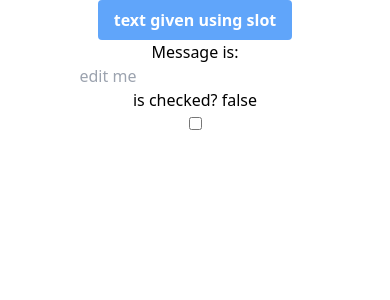
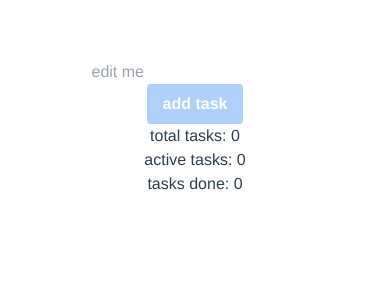
Before and after one commit to Simone404/testkleeks, a Vue app: page / in a window 390 px wide. Shown: the top 300 px of the page. Built offline with nearby package versions, Linux system fonts and the light colour scheme.

Commit message:
missing style, Task persistence, Task filtering, Responsive design

```diff
--- /dev/null
+++ b/src/App copy.vue
@@ -0,0 +1,50 @@
+<template>
+  <BaseButton
+    :disabled="false"
+    :type="'solid'"
+    @click="buttonClick">
+    text given using slot
+  </BaseButton>
+
+
+  <p>Message is: {{ inputText }}</p>
+  <BaseInput v-model:inputValue="inputText" />
+
+
+  <p>is checked? {{ checkboxValue }}</p>
+  <BaseCheckBox v-model:checkBoxValue="checkboxValue"/>
+
+
+</template>
+
+<script lang="ts">
+import BaseButton from './components/BaseButton.vue';
+import BaseInput from './components/BaseInput.vue';
+import BaseCheckBox from './components/BaseCheckBox.vue';
+
+export default {
+  name: 'App',
+  components: {
+    BaseButton,
+    BaseInput,
+    BaseCheckBox,
+  },
+  data() {
+    return {
+      inputText: '',
+      checkboxValue: false,
+      message: '',
+      checked: false,
+    }
+  },
+  methods: {
+    buttonClick(){return null},
+  }
+}
+</script>
+
+<style>
+#app {
+  text-align: center;
+}
+</style>
--- a/src/App.vue
+++ b/src/App.vue
@@ -1,19 +1,43 @@
 <template>
-  <BaseButton
-    :disabled="false"
-    :type="'solid'"
-    @click="buttonClick">
-    text given using slot
-  </BaseButton>
+  <section name="esercizio 3" >
 
+    <div class="taskFrom">
 
-  <p>Message is: {{ inputText }}</p>
-  <BaseInput v-model:inputValue="inputText" />
+      <BaseInput v-model:inputValue="inputText" />
 
+      <BaseButton
+        :disabled="inputText === '' ? true:false"
+        :type="'solid'"
+        @click="addTask">
+        add task
+      </BaseButton>
+    </div>
 
-  <p>is checked? {{ checkboxValue }}</p>
-  <BaseCheckBox v-model:checkBoxValue="checkboxValue"/>
+    <table v-if="tasks">
+      <tr v-for="(task, index) in tasks" :key="task">
+        <td :class="[(checkboxValue[index] ? 'line-through': '')]">{{ task }}</td>
+        <td>
+          <BaseButton
+            :type="'solid'"
+            @click="deleteTask(task)">
+            delete
+          </BaseButton>
+        </td>
+        <td>
+          <p>is completed?</p>
+          <BaseCheckBox
+          v-model:checkBoxValue="checkboxValue[index]"
+          />
+        </td>
+      </tr>
+    </table>
 
+    <div class="counters">
+      <p> total tasks: {{ calculateTotalTasks() }}</p>
+      <p> active tasks: {{ calculateActiveTasks() }}</p>
+      <p> tasks done: {{ calculateDoneTasks() }} </p>
+    </div>
+  </section>
 
 </template>
 
@@ -32,19 +56,44 @@ export default {
   data() {
     return {
       inputText: '',
-      checkboxValue: false,
+      checkboxValue: [],
       message: '',
       checked: false,
+      tasks: [],
     }
   },
   methods: {
-    buttonClick(){return null},
+    addTask(){
+      this.tasks.push(this.inputText);
+      this.inputText = '';
+    },
+    deleteTask(task) {
+      this.tasks = this.tasks.filter((element) => {
+        return element!==task;
+      })
+    },
+    calculateTotalTasks(){
+      return this.tasks.length;
+    },
+    calculateDoneTasks(){
+      return  this.checkboxValue.filter((element) => {
+        return element===true;
+      }).length;
+    },
+    calculateActiveTasks(){
+      return this.calculateTotalTasks() - this.calculateDoneTasks();
+    }
   }
 }
 </script>
 
 <style>
 #app {
+  font-family: Avenir, Helvetica, Arial, sans-serif;
+  -webkit-font-smoothing: antialiased;
+  -moz-osx-font-smoothing: grayscale;
   text-align: center;
+  color: #2c3e50;
+  margin-top: 60px;
 }
 </style>
--- a/src/App1.vue
+++ /dev/null
@@ -1,77 +0,0 @@
-<template>
-  <section name="esercizio 3" >
-
-    <form class="taskFrom">
-
-      <BaseInput v-model:inputValue="inputText" />
-
-      <BaseButton
-        :disabled="inputText === '' ? true:false"
-        :type="'solid'"
-        @click="addTask">
-        text given using slot
-      </BaseButton>
-    </form>
-
-    <table>
-      <tr v-for="task in tasks" >
-        <td>{{task}}</td>
-        <td>
-          <BaseButton
-            :disabled="inputText === '' ? true:false"
-            :type="'solid'"
-            @click="buttonClick">
-            text given using slot
-          </BaseButton>
-        </td>
-        <td>
-          <p>is checked? {{ checkboxValue }}</p>
-          <BaseCheckBox v-model:checkBoxValue="checkboxValue"/>
-        </td>
-      </tr>
-    </table>
-  </section>
-
-</template>
-
-<script lang="ts">
-import BaseButton from './components/BaseButton.vue';
-import BaseInput from './components/BaseInput.vue';
-import BaseCheckBox from './components/BaseCheckBox.vue';
-import { nullableTypeAnnotation } from '@babel/types';
-
-export default {
-  name: 'App',
-  components: {
-    BaseButton,
-    BaseInput,
-    BaseCheckBox,
-  },
-  data() {
-    return {
-      inputText: '',
-      checkboxValue: false,
-      message: '',
-      checked: false,
-      tasks: () => [],
-    }
-  },
-  methods: {
-    addTask(){
-      this.tasks.push(this.inputText);
-    },
-    buttonClick() {return null;}
-  }
-}
-</script>
-
-<style>
-#app {
-  font-family: Avenir, Helvetica, Arial, sans-serif;
-  -webkit-font-smoothing: antialiased;
-  -moz-osx-font-smoothing: grayscale;
-  text-align: center;
-  color: #2c3e50;
-  margin-top: 60px;
-}
-</style>
```
